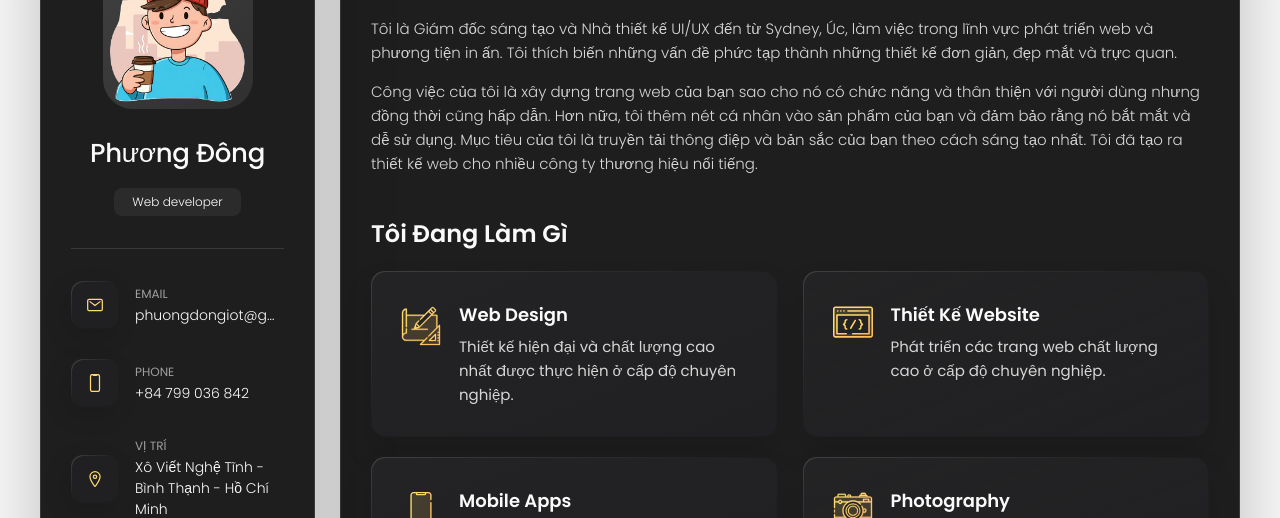
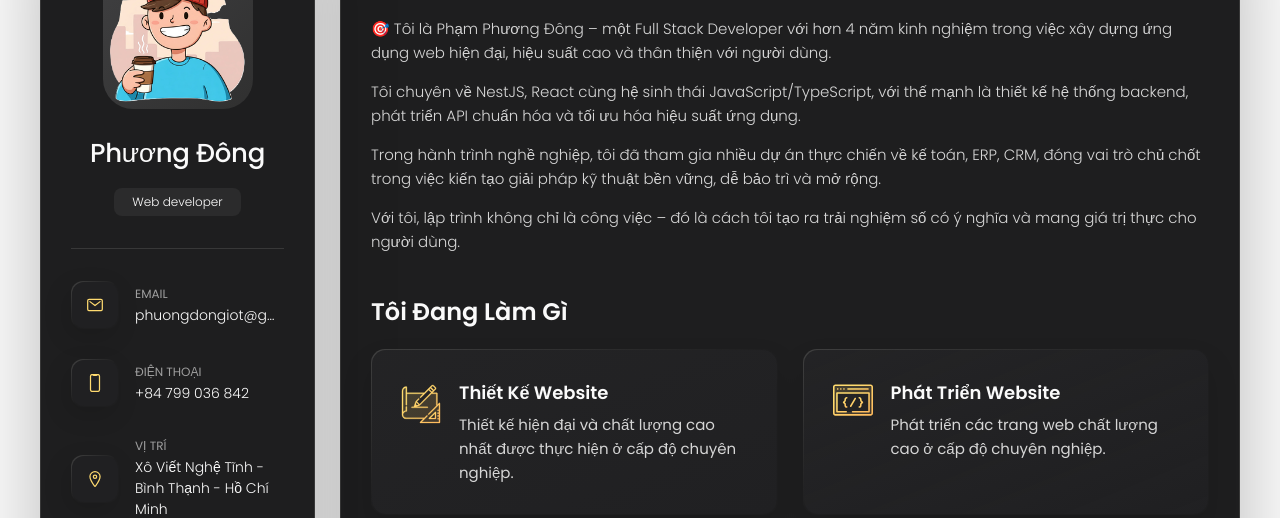
Before and after one commit to PhuongDongIOT/PhuongDongIOT, a plain HTML site: page index.html in a window 1280 px wide. Shown: the part 162-680 px from the top of the page. Drawn offline with nearby package versions, Linux system fonts and the light colour scheme.

Commit message:
change seo googlegoogle

```diff
--- a/index.html
+++ b/index.html
@@ -17,7 +17,7 @@
   <meta property="og:title" content="Pham Phuong Dong - Full Stack Developer Portfolio">
   <meta property="og:description"
     content="Explore the work and skills of Pham Phuong Dong, a Full Stack Developer specialized in NestJS and React. Dive into real-world projects in ERP, CRM, and more.">
-  <meta property="og:image" content="https://phuong-dong-iot.vercel.app/logo.png">
+  <meta property="og:image" content="https://phuong-dong-iot.vercel.app/assets/images/logo.png">
   <meta property="og:url" content="https://phuong-dong-iot.vercel.app">
   <meta property="og:site_name" content="Pham Phuong Dong Portfolio">
 
@@ -26,7 +26,7 @@
   <meta name="twitter:title" content="Pham Phuong Dong - Full Stack Developer Portfolio">
   <meta name="twitter:description"
     content="Check out the portfolio of Pham Phuong Dong, a developer who builds robust web apps using NestJS & React.">
-  <meta name="twitter:image" content="https://phuong-dong-iot.vercel.app/logo.png">
+  <meta name="twitter:image" content="https://phuong-dong-iot.vercel.app/assets/images/logo.png">
   <meta name="twitter:site" content="@your_twitter_handle"> <!-- nếu bạn có Twitter -->
 
   <!-- Canonical URL -->
@@ -146,7 +146,7 @@
             </div>
 
             <div class="contact-info">
-              <p class="contact-title">Phone</p>
+              <p class="contact-title">Điện thoại</p>
 
               <a href="tel:+84799036842" class="contact-link">+84 799 036 842</a>
             </div>
@@ -267,20 +267,23 @@
 
         <section class="about-text">
           <p>
-            Tôi là Giám đốc sáng tạo và Nhà thiết kế UI/UX đến từ Sydney, Úc, làm việc trong lĩnh vực phát triển web và
-            phương tiện in ấn.
-            Tôi thích
-            biến những vấn đề phức tạp thành những thiết kế đơn giản, đẹp mắt và trực quan.
+            🎯 Tôi là Phạm Phương Đông – một Full Stack Developer với hơn 4 năm kinh nghiệm trong việc xây dựng ứng dụng
+            web hiện đại, hiệu suất cao và thân thiện với người dùng.
           </p>
 
           <p>
-            Công việc của tôi là xây dựng trang web của bạn sao cho nó có chức năng và thân thiện với người dùng nhưng
-            đồng thời cũng hấp dẫn.
-            Hơn nữa, tôi
-            thêm nét cá nhân vào sản phẩm của bạn và đảm bảo rằng nó bắt mắt và dễ sử dụng. Mục tiêu của tôi là truyền
-            tải
-            thông điệp và bản sắc của bạn theo cách sáng tạo nhất. Tôi đã tạo ra thiết kế web cho nhiều công ty thương
-            hiệu nổi tiếng.
+            Tôi chuyên về NestJS, React cùng hệ sinh thái JavaScript/TypeScript, với thế mạnh là thiết kế hệ thống
+            backend, phát triển API chuẩn hóa và tối ưu hóa hiệu suất ứng dụng.
+          </p>
+
+          <p>
+            Trong hành trình nghề nghiệp, tôi đã tham gia nhiều dự án thực chiến về kế toán, ERP, CRM, đóng vai trò chủ
+            chốt trong việc kiến tạo giải pháp kỹ thuật bền vững, dễ bảo trì và mở rộng.
+          </p>
+
+          <p>
+            Với tôi, lập trình không chỉ là công việc – đó là cách tôi tạo ra trải nghiệm số có ý nghĩa và mang giá trị
+            thực cho người dùng.
           </p>
         </section>
 
@@ -303,7 +306,7 @@
               </div>
 
               <div class="service-content-box">
-                <h4 class="h4 service-item-title">Web design</h4>
+                <h4 class="h4 service-item-title">Thiết kế website</h4>
 
                 <p class="service-item-text">
                   Thiết kế hiện đại và chất lượng cao nhất được thực hiện ở cấp độ chuyên nghiệp.
@@ -319,7 +322,7 @@
               </div>
 
               <div class="service-content-box">
-                <h4 class="h4 service-item-title">Thiết kế website</h4>
+                <h4 class="h4 service-item-title">Phát triển website</h4>
 
                 <p class="service-item-text">
                   Phát triển các trang web chất lượng cao ở cấp độ chuyên nghiệp.
@@ -351,10 +354,10 @@
               </div>
 
               <div class="service-content-box">
-                <h4 class="h4 service-item-title">Photography</h4>
+                <h4 class="h4 service-item-title">Salesman</h4>
 
                 <p class="service-item-text">
-                  Tôi chụp ảnh chất lượng cao ở mọi thể loại ở cấp độ chuyên nghiệp.
+                  Tìm kiếm và xây dựng mối quan hệ với khách hàng tiềm năng.
                 </p>
               </div>
 
@@ -796,7 +799,7 @@
             </li>
 
             <li class="filter-item">
-              <button data-filter-btn>Lập trình website</button>
+              <button data-filter-btn>Phát triển website</button>
             </li>
 
           </ul>
```
